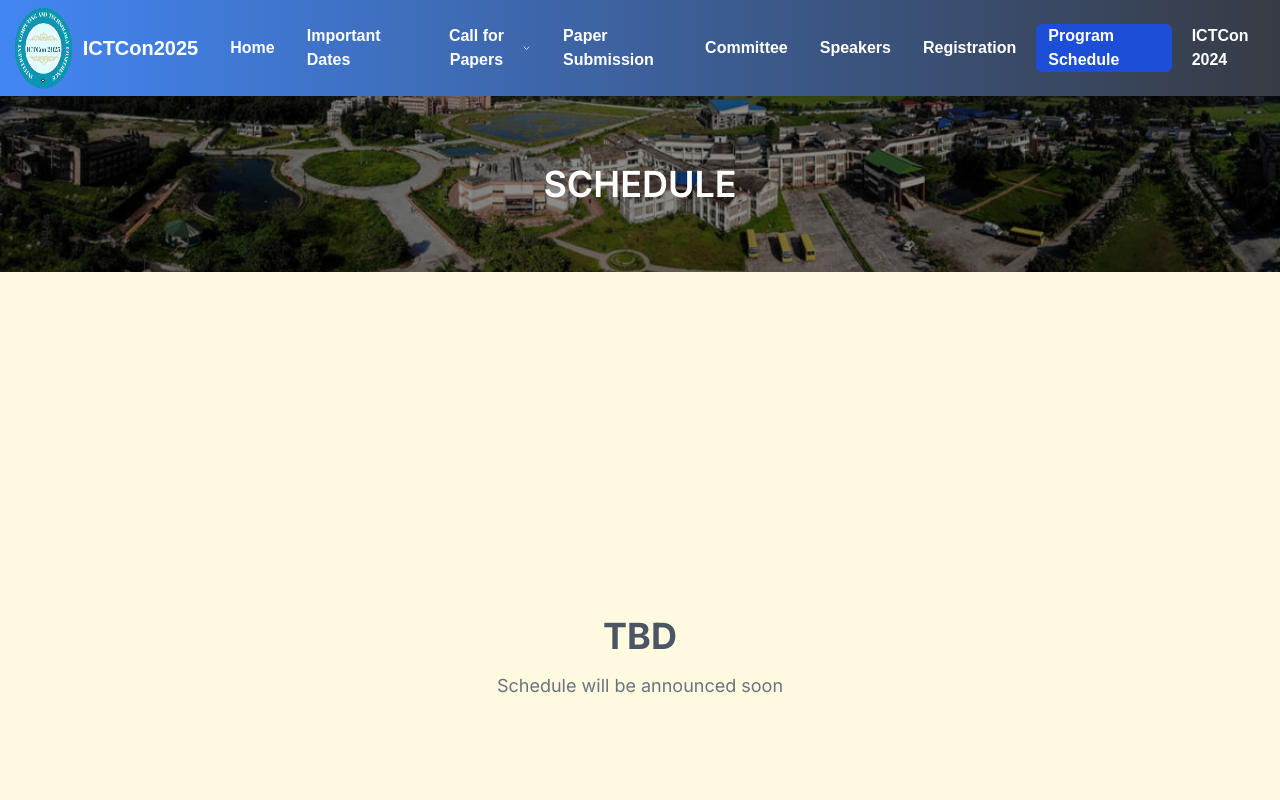
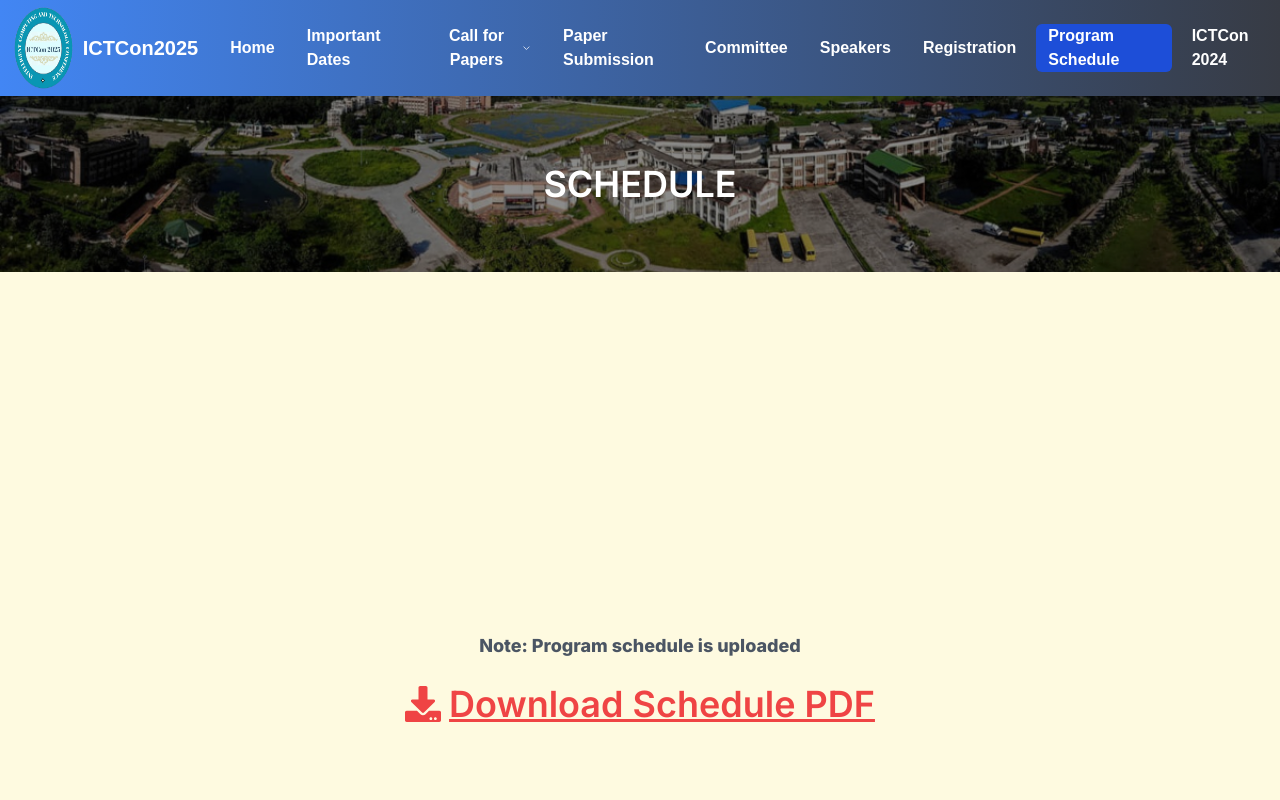
Before and after one commit to ictcon-cit/ictcon_2026, a Next.js app: page /schedule in a window 1280 px wide. Shown: the top 800 px of the page. Built offline with nearby package versions, Linux system fonts and the light colour scheme.

Commit message:
uPDATED schedule

```diff
--- a/src/app/schedule/page.tsx
+++ b/src/app/schedule/page.tsx
@@ -6,22 +6,20 @@ const SubmissionPage = () => {
     <div className="relative">
       <div className="relative z-10">
         <SecondHeader title={"SCHEDULE"} />
-        {/* <div className="w-full flex justify-center items-center py-4">
-          <a
-            href="/schedule.pdf"
+
+        <div className="w-full md:text-4xl text-xl flex justify-center sm:items-center md:min-h-screen text-black pb-7">
+          <div className="text-center flex flex-col gap-6 mt-10 justify-center items-center">
+            <p className="text-lg font-extrabold text-6xl text-gray-600">
+              Note: Program schedule is uploaded
+            </p>
+            <a
+            href="/ICTCon_2025_Schedule.pdf"
             download
-            className="text-blue-500 underline font-semibold flex items-center hover:font-bold hover:text-red-500"
+            className="text-red-500 underline font-semibold flex items-center hover:font-bold hover:text-red-400"
           >
             <FaDownload className="mr-2" />
             Download Schedule PDF
           </a>
-        </div> */}
-        <div className="w-full md:text-4xl text-xl flex justify-center sm:items-center md:min-h-screen text-black pb-7">
-          <div className="text-center">
-            <h2 className="text-4xl font-bold text-gray-600 mb-4">TBD</h2>
-            <p className="text-lg text-gray-500">
-              Schedule will be announced soon
-            </p>
           </div>
         </div>
       </div>
```
Also changed, not shown: 1 other file (tests, documents, lock files or other folders).
